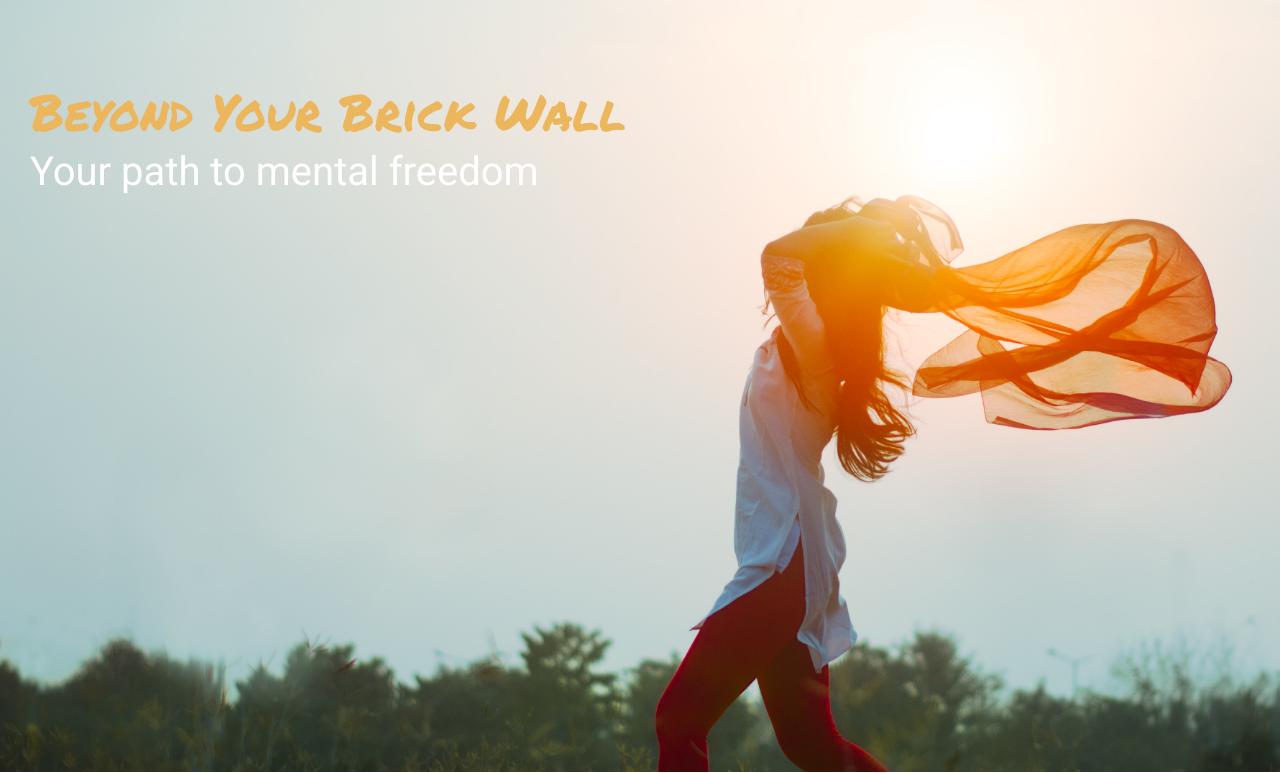
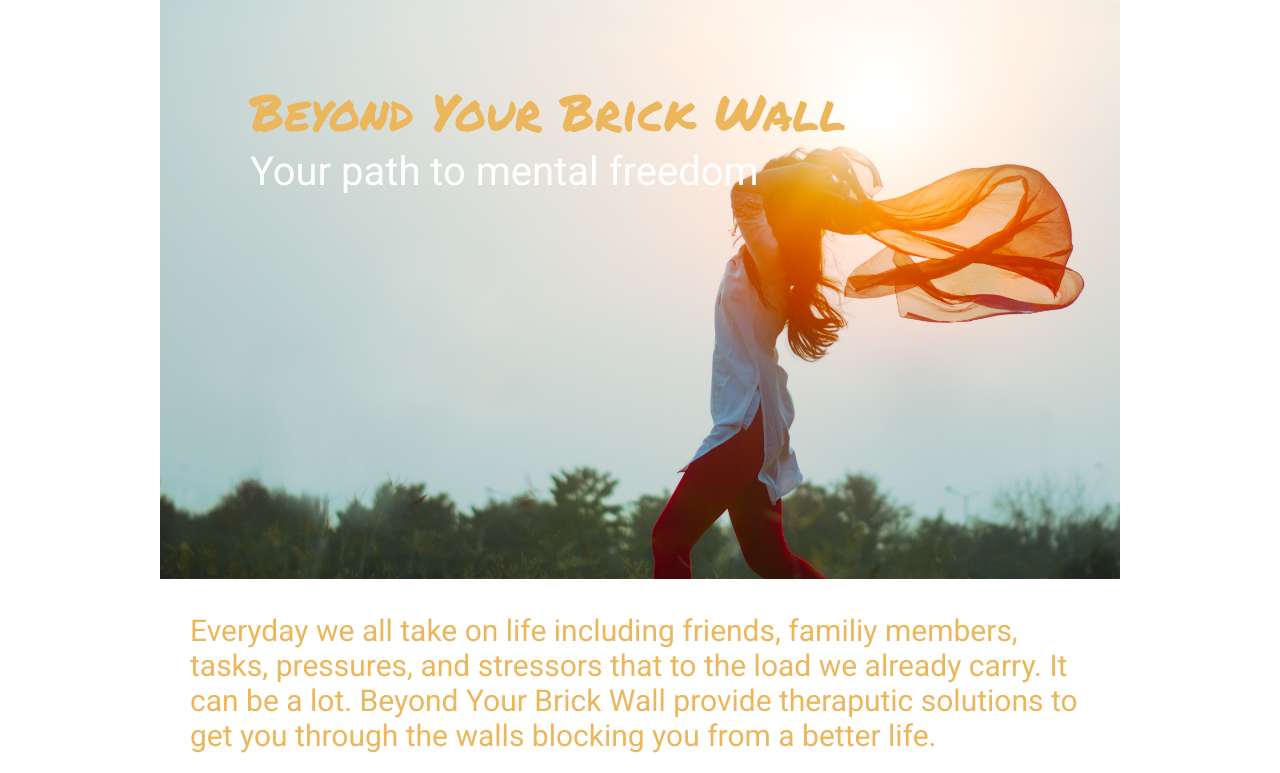
Before and after one commit to aturnage/beoyndyourbrickwall, a plain HTML site: page index.html in a window 1280 px wide. Shown: the top 773 px of the page. Drawn offline with Linux system fonts and the light colour scheme.

Commit message:
Added screen adjustments for the title, phrase, and description text

```diff
--- a/css/media.css
+++ b/css/media.css
@@ -2,16 +2,16 @@
   .topLeft{
     position: absolute;
     top: 75px;
-    left: 30px;
+    left: 375px;
     height: 50px;
   }
   .title{
-    font-size: 75px;
+    font-size: 50px;
     color: rgba(236, 182, 92, 1)
   }
   .phrase{
     position: absolute;
-    font-size: 50px;
+    font-size: 35px;
     color: white;
     left: 0px;
   }
@@ -33,7 +33,7 @@
   .topLeft{
     position: absolute;
     top: 75px;
-    left: 30px;
+    left: 250px;
     height: 50px;
   }
   .title{
@@ -173,6 +173,9 @@
     color: white;
     left: 0px;
   }
+  .descriptionText{
+    font-size: 20px;
+  }
 }
 @media screen and (max-width: 414px){
   .topLeft{
--- a/css/stylesheet.css
+++ b/css/stylesheet.css
@@ -55,4 +55,9 @@ body, html{
 input, textarea{
   width: 600px;
   border-radius: 5px;
-};
+}
+.wrapper {
+  margin: 0 auto;
+  padding: 0 10px;
+  max-width: 960px;
+}
--- a/index.html
+++ b/index.html
@@ -9,7 +9,7 @@
   <title>Beyond Your Brick Wall</title>
 </head>
 <body>
-  <div class="container">
+  <div class="container, wrapper">
     <!-- Image for the page -->
     <!-- <div class="mainPic"></div> -->
 
@@ -20,14 +20,14 @@
       <div class="phrase">Your path to mental freedom</div>
     </div>
   </div>
-  <div class="description">
+  <div class="description, wrapper">
     <div class="descriptionText">
       Everyday we all take on life including friends, familiy members, tasks, pressures, and stressors that to the load
       we already carry.  It can be a lot.  Beyond Your Brick Wall provide theraputic solutions to get you through the
       walls blocking you from a better life.
     </div>
   </div>
-  <form class="formheader" action="mailto:turnageaa@gmail.com" method="POST" enctype="text/plain">
+  <form class="formheader" action="mailto:naj_10@yahoo.com" method="POST" enctype="text/plain">
        <div class="labelAlign">
           <label for="First Name">
             First Name
```
